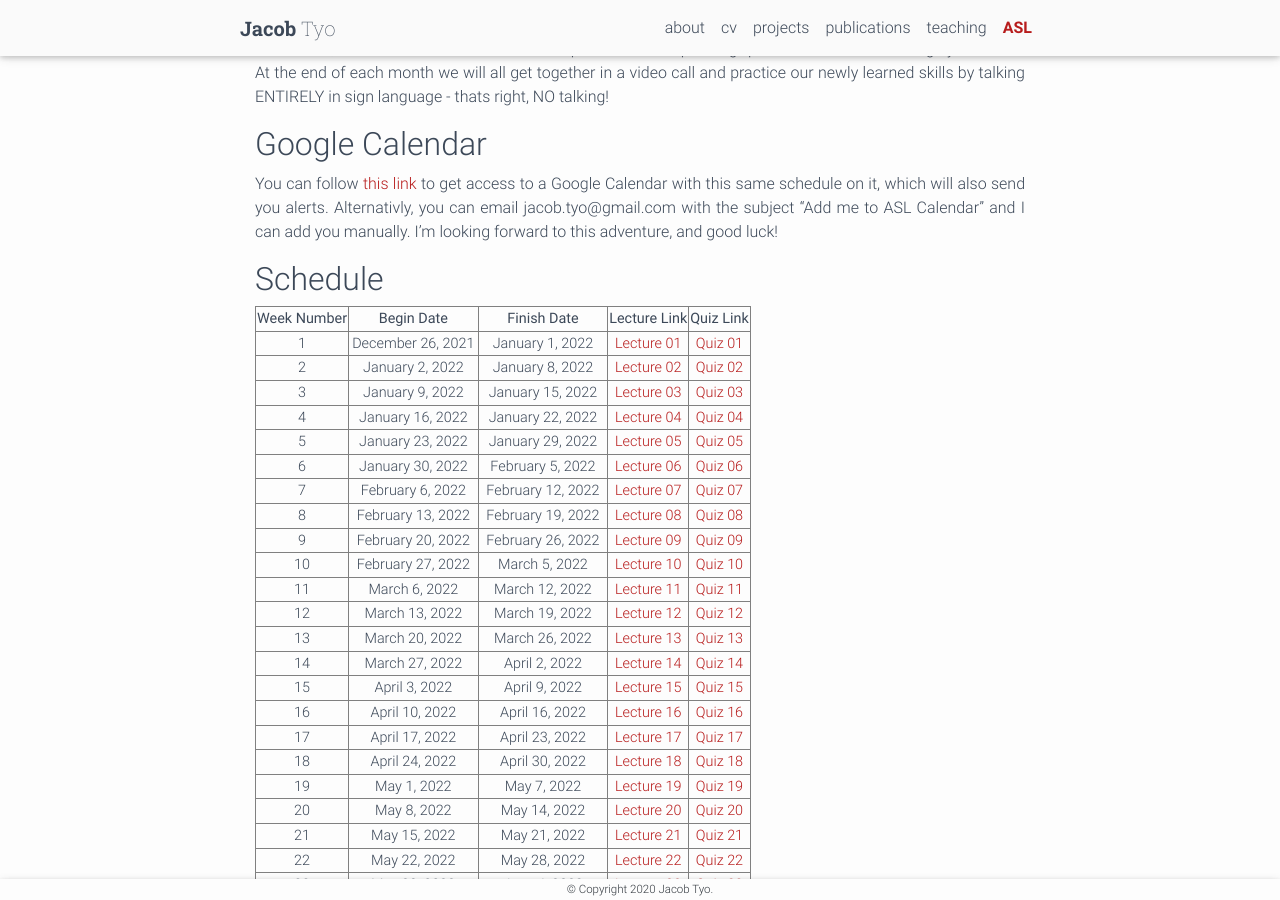
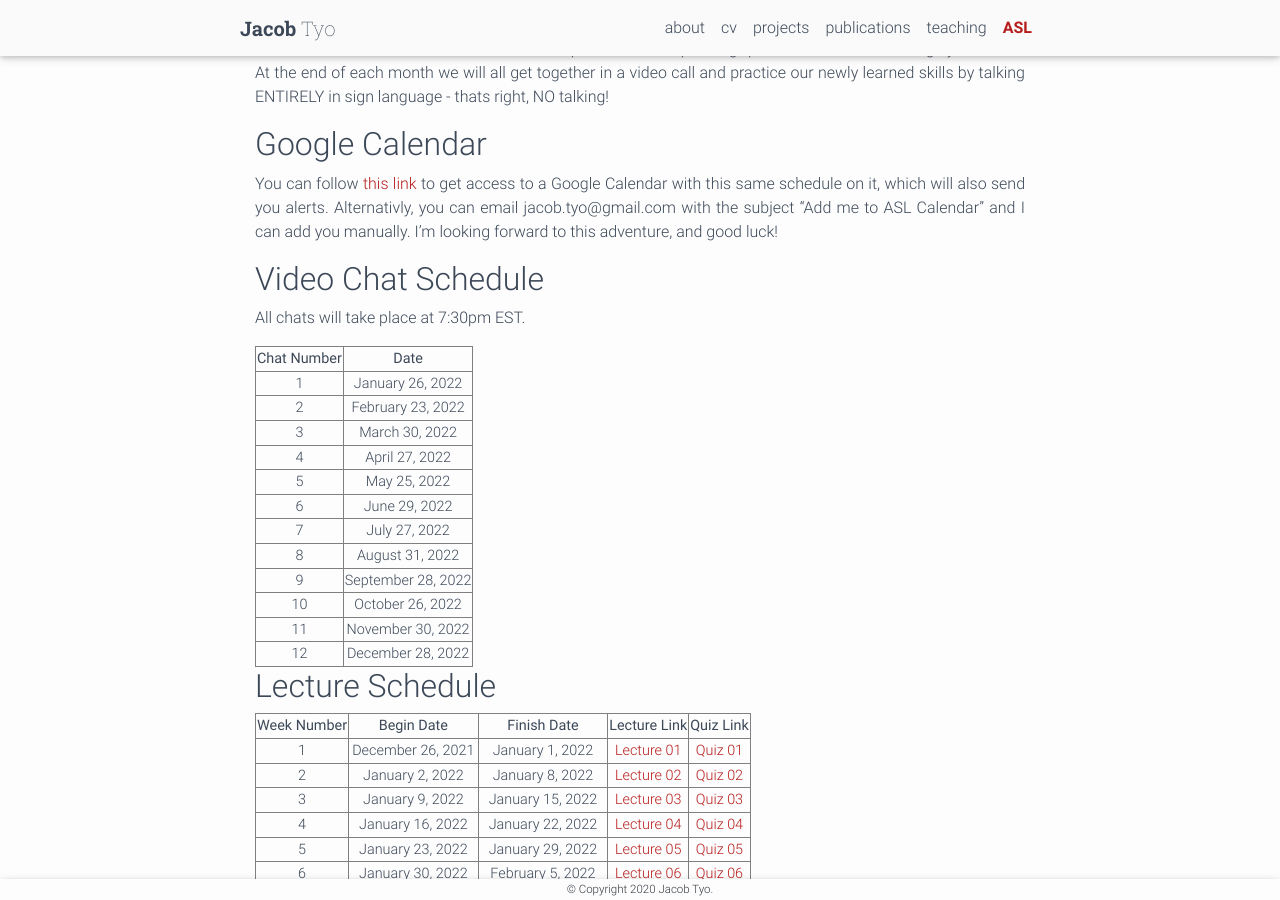
Before and after one commit to JacobTyo/jacobtyo.github.io, a Jekyll site: the page built from _pages/06_ASL.md, in a window 1280 px wide and 900 px high, scrolled down 361 px. Built offline with Jekyll 4.4.1, drawn with Linux system fonts in a browser that asks for light colours.

Commit message:
updated to add chat schedule

```diff
--- a/_pages/06_ASL.md
+++ b/_pages/06_ASL.md
@@ -30,7 +30,29 @@ Each week, watch the lecture video and complete the corresponding quiz - this sh
 You can follow [this link](https://calendar.google.com/calendar/u/0?cid=bW1rZm0yNGt0MGpsNjBidHU1ajhoaWM1ODRAZ3JvdXAuY2FsZW5kYXIuZ29vZ2xlLmNvbQ) to get access to a Google Calendar with this same schedule on it, which will also send you alerts. Alternativly, you can email jacob.tyo@gmail.com with the subject "Add me to ASL Calendar" and I can add you manually. I'm looking forward to this adventure, and good luck!
 
 
-## Schedule
+## Video Chat Schedule
+
+All chats will take place at 7:30pm EST.
+
+| Chat Number |        Date        |
+|:-----------:|:------------------:|
+|      1      |  January 26, 2022  |
+|      2      |  February 23, 2022 |
+|      3      |   March 30, 2022   |
+|      4      |   April 27, 2022   |
+|      5      |    May 25, 2022    |
+|      6      |    June 29, 2022   |
+|      7      |    July 27, 2022   |
+|      8      |   August 31, 2022  |
+|      9      | September 28, 2022 |
+|      10     |  October 26, 2022  |
+|      11     |  November 30, 2022 |
+|      12     |  December 28, 2022 |
+
+
+
+
+## Lecture Schedule
 
 | Week Number | Begin Date         | Finish Date        | Lecture Link                                                        | Quiz Link                                                        |
 |:-------------:|:--------------------:|:--------------------:|:---------------------------------------------------------------------:|:------------------------------------------------------------------:|
```
